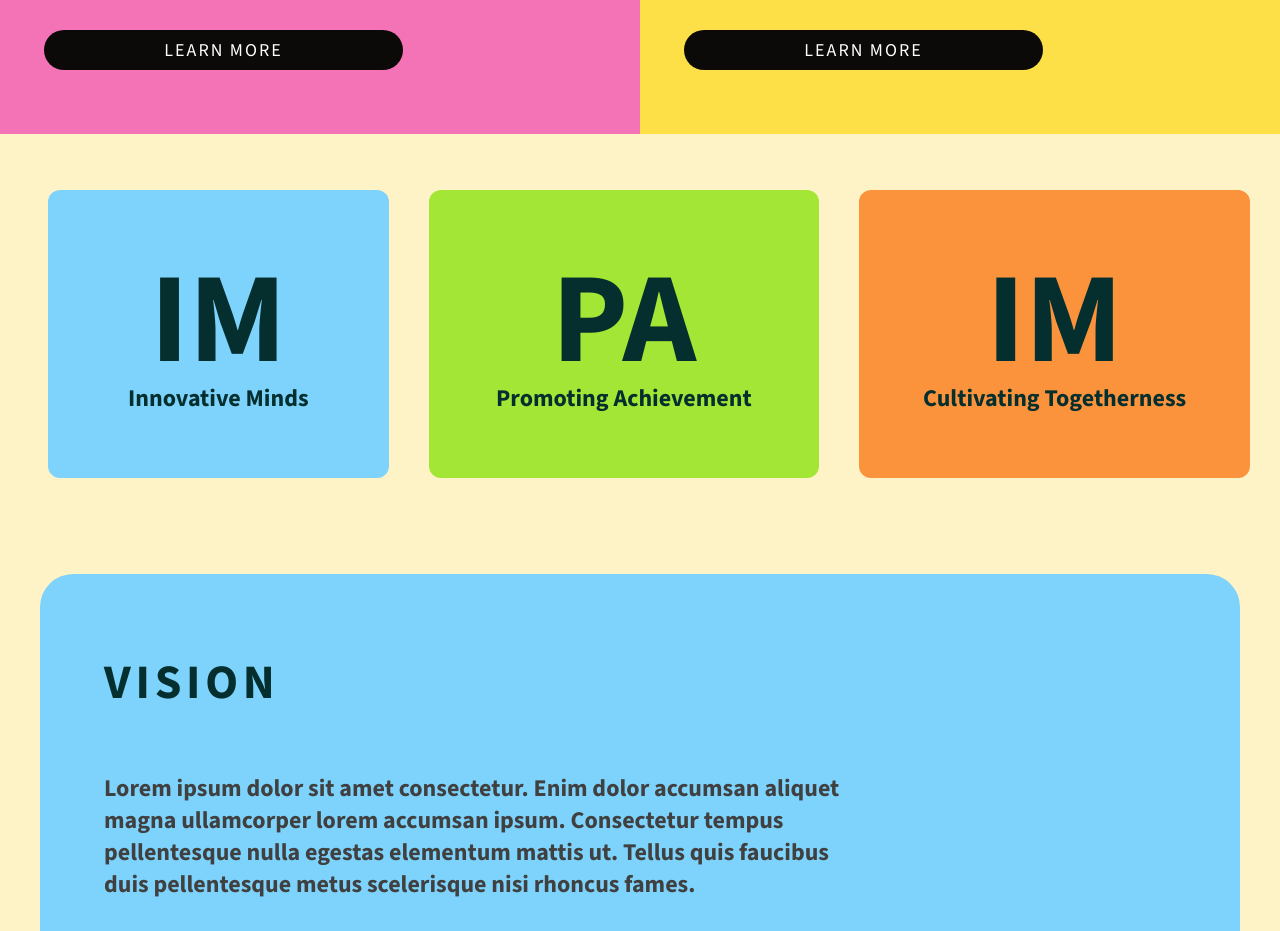
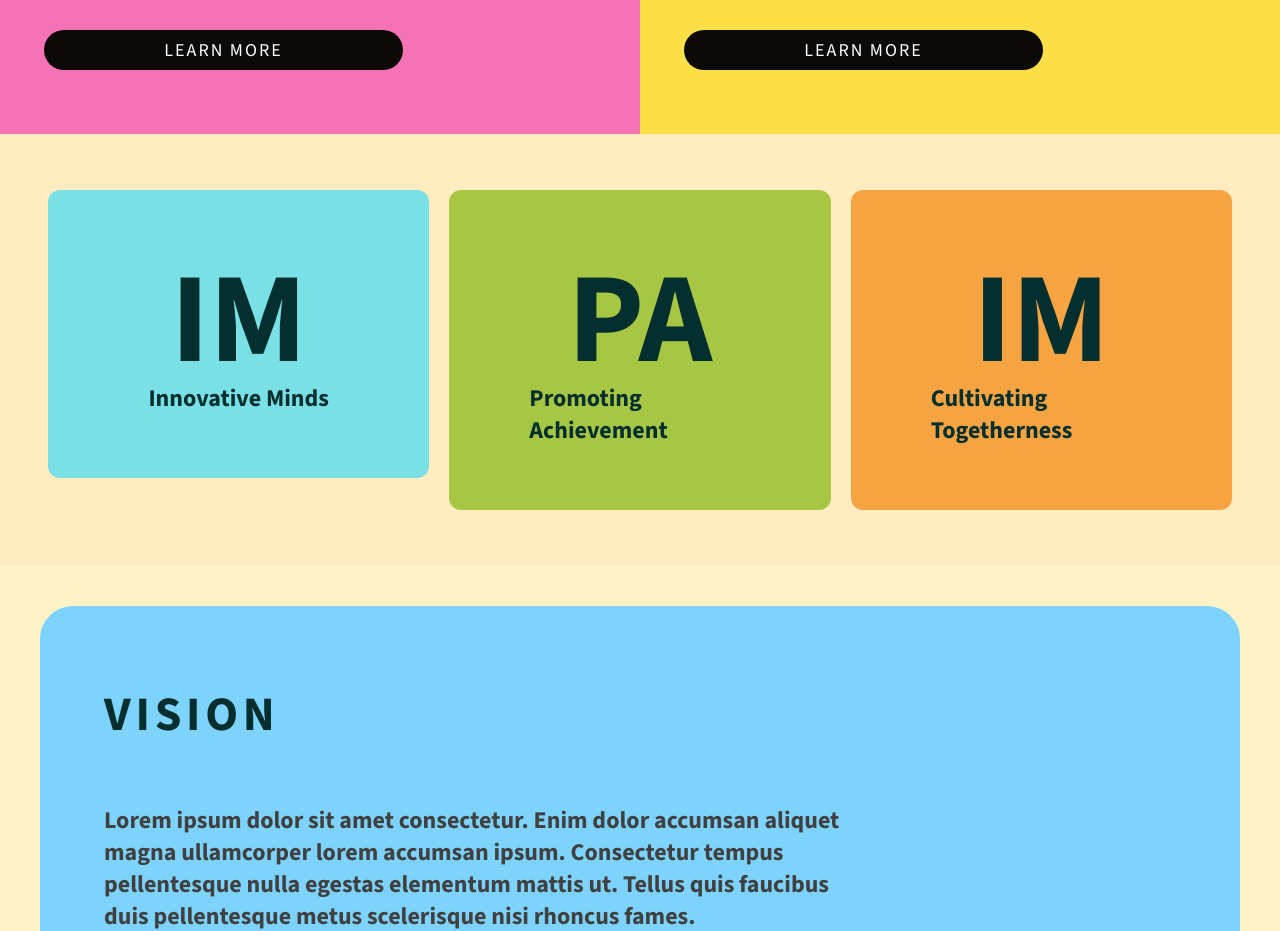
Before and after one commit to Akshat-Vashisht/student-council-website-v2, a Next.js app: page / in a window 1280 px wide. Shown: the part 1400-2331 px from the top of the page. Built offline with nearby package versions, Linux system fonts and the light colour scheme.

Commit message:
fix:  responbsiveness

```diff
--- a/components/Home/Impact.js
+++ b/components/Home/Impact.js
@@ -2,27 +2,24 @@ import React from "react";
 
 function Impact() {
   return (
-    <div>
-      {" "}
-      <div className="px-12 py-14 bg-amber-100 max-md:px-5">
-        <div className="flex gap-5 max-md:flex-col max-md:gap-0">
-          <div className="flex flex-col w-[33%] max-md:ml-0 max-md:w-full">
-            <div className="flex flex-col grow items-center px-20 py-16 w-full font-bold text-justify whitespace-nowrap bg-sky-300 rounded-xl text-teal-950 max-md:px-5 max-md:mt-10 max-md:max-w-full">
-              <div className="text-9xl max-md:text-4xl">IM</div>
-              <div className="text-2xl">Innovative Minds</div>
-            </div>
+    <div className="px-4 md:px-12 py-14 bg-[#FFECC1]">
+      <div className="flex flex-col md:flex-row md:gap-5">
+        <div className="mb-5 md:mb-0 w-full md:w-1/3">
+          <div className="flex flex-col items-center px-8 md:px-20 py-8 md:py-16 w-full font-bold text-justify bg-[#79E0E6] rounded-xl text-teal-950">
+            <div className="text-4xl md:text-9xl">IM</div>
+            <div className="text-lg md:text-2xl">Innovative Minds</div>
           </div>
-          <div className="flex flex-col ml-5 w-[33%] max-md:ml-0 max-md:w-full">
-            <div className="flex flex-col grow items-center px-20 py-16 w-full font-bold text-justify whitespace-nowrap bg-lime-400 rounded-xl text-teal-950 max-md:px-5 max-md:mt-10 max-md:max-w-full">
-              <div className="text-9xl max-md:text-4xl">PA</div>
-              <div className="text-2xl">Promoting Achievement</div>
-            </div>
+        </div>
+        <div className="mb-5 md:mb-0 w-full md:w-1/3">
+          <div className="flex flex-col items-center px-8 md:px-20 py-8 md:py-16 w-full font-bold text-justify bg-[#A7C643] rounded-xl text-teal-950">
+            <div className="text-4xl md:text-9xl">PA</div>
+            <div className="text-lg md:text-2xl">Promoting Achievement</div>
           </div>
-          <div className="flex flex-col ml-5 w-[33%] max-md:ml-0 max-md:w-full">
-            <div className="flex flex-col grow items-center px-20 py-16 w-full font-bold text-justify whitespace-nowrap bg-orange-400 rounded-xl text-teal-950 max-md:px-5 max-md:mt-10 max-md:max-w-full">
-              <div className="text-9xl max-md:text-4xl">IM</div>
-              <div className="text-2xl">Cultivating Togetherness</div>
-            </div>
+        </div>
+        <div className="w-full md:w-1/3">
+          <div className="flex flex-col items-center px-8 md:px-20 py-8 md:py-16 w-full font-bold text-justify bg-[#F6A342] rounded-xl text-teal-950">
+            <div className="text-4xl md:text-9xl">IM</div>
+            <div className="text-lg md:text-2xl">Cultivating Togetherness</div>
           </div>
         </div>
       </div>
```
